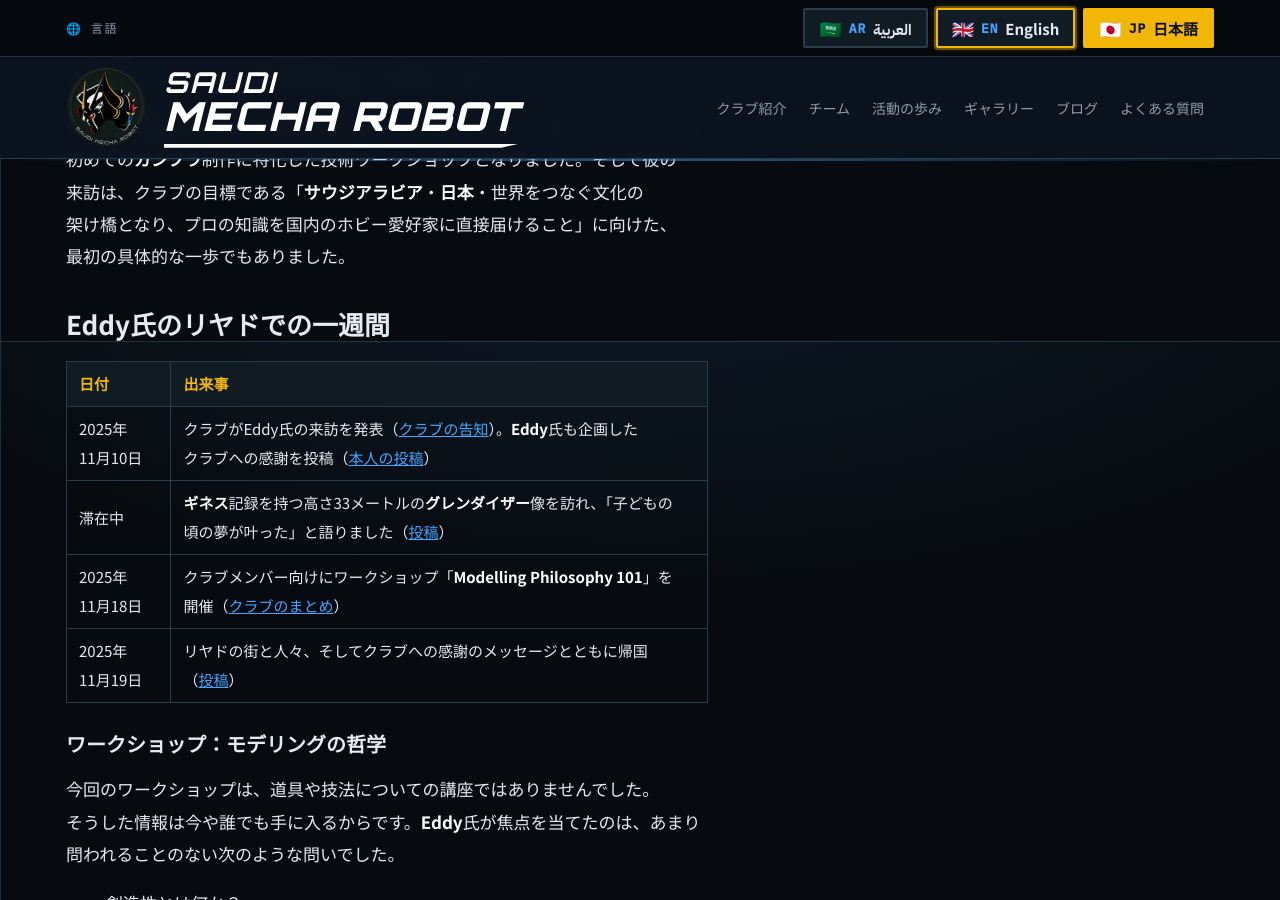
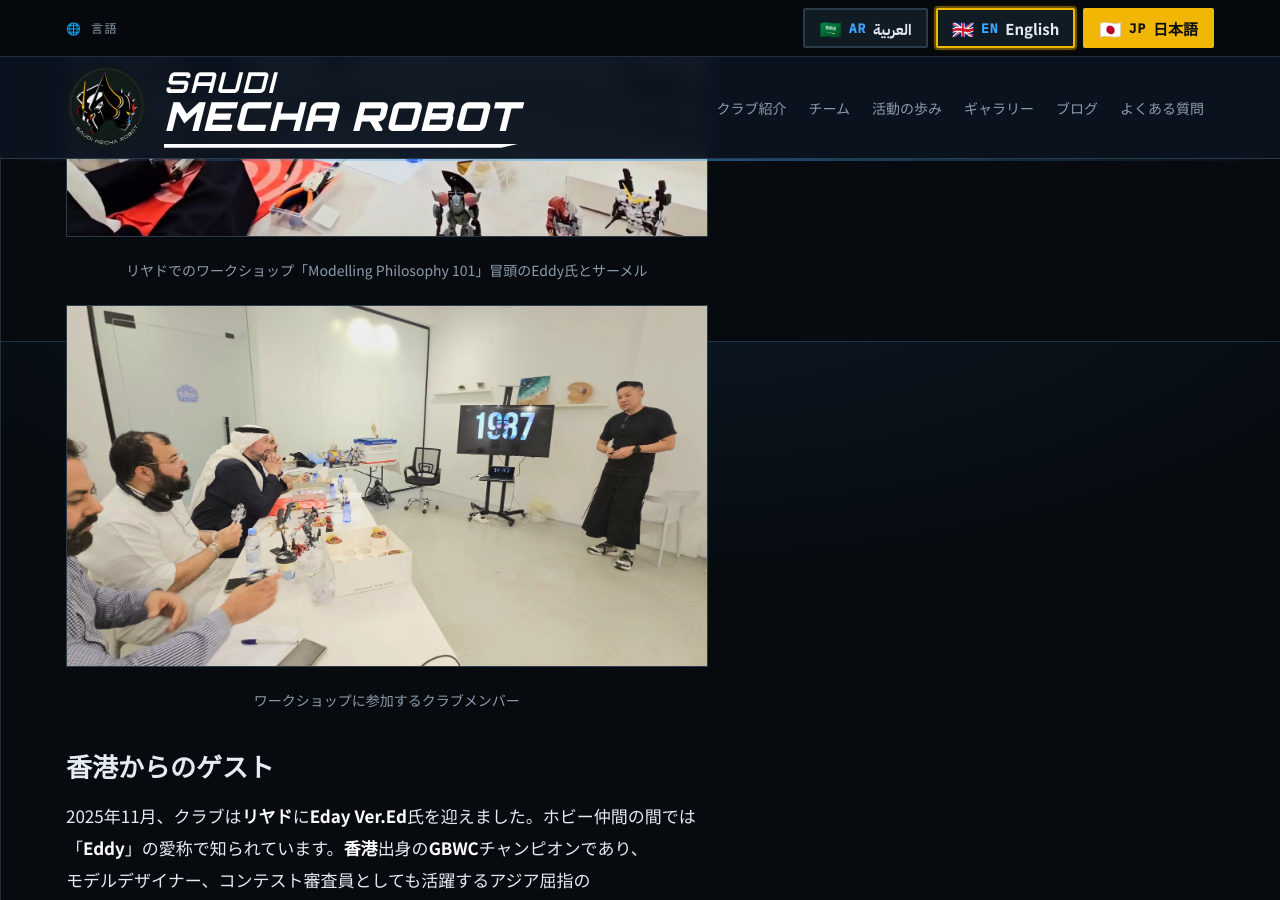
Before and after one commit to SaudiMechaRobot/SaudiMechaRobot.github.io, a Jekyll site: the page built from _posts/ja/2025-11-18-eday-ver-ed-riyadh.md, in a window 1280 px wide and 900 px high, scrolled down 1459 px. Built offline with Jekyll 4.4.1, drawn with Linux system fonts in a browser that asks for light colours; some web fonts are replaced.

Commit message:
Add files via upload

```diff
--- a/_posts/ja/2025-11-18-eday-ver-ed-riyadh.md
+++ b/_posts/ja/2025-11-18-eday-ver-ed-riyadh.md
@@ -7,6 +7,10 @@ pin: 2
 cover: /assets/images/blog/eday-riyadh-cover.webp
 image: /assets/images/blog/eday-riyadh-cover.jpg
 ---
+<figure class="post-figure"><img src="/assets/images/blog/eday-workshop-opening.webp" alt="リヤドでのワークショップ「Modelling Philosophy 101」冒頭のEddy氏とサーメル" width="1600" height="900" loading="lazy"><figcaption>リヤドでのワークショップ「Modelling Philosophy 101」冒頭のEddy氏とサーメル</figcaption></figure>
+
+<figure class="post-figure"><img src="/assets/images/blog/eday-workshop-attendees.webp" alt="ワークショップに参加するクラブメンバー" width="1600" height="901" loading="lazy"><figcaption>ワークショップに参加するクラブメンバー</figcaption></figure>
+
 ## 香港からのゲスト
 
 2025年11月、クラブは**リヤド**に**Eday Ver.Ed**氏を迎えました。ホビー仲間の間では「**Eddy**」の愛称で知られています。**香港**出身の**GBWC**チャンピオンであり、モデルデザイナー、コンテスト審査員としても活躍するアジア屈指のプロフェッショナルです。**ガンプラ**のクリエイティブなカスタマイズをテーマにした書籍シリーズ『**Ver.Ed Anthology**』の著者でもあります。
```
